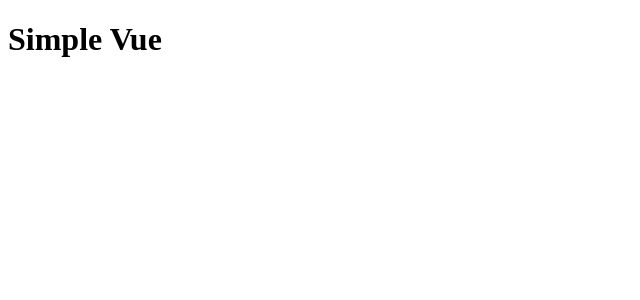
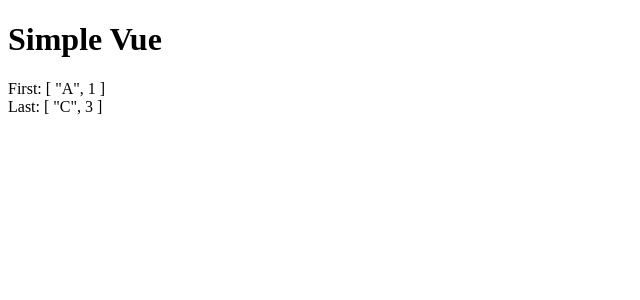
Before and after one commit to k-daiguji/simple_vue, a Vue app: page / in a window 1280 px wide. Shown: the top 300 px of the page, without its empty margins (0-640 px from the left). Built offline with nearby package versions, Linux system fonts and the light colour scheme.

Commit message:
Use extended array (#14)

```diff
--- a/src/app/components/App.vue
+++ b/src/app/components/App.vue
@@ -1,3 +1,20 @@
+<script setup lang="ts">
+const strings = ["A", "B", "C"];
+const numbers = [1, 2, 3];
+const zipped = Array.zip(strings, numbers);
+const result = new Map<string, unknown>([
+  ["First", zipped.first()],
+  ["Last", zipped.last()],
+]);
+</script>
+
 <template>
   <h1>Simple Vue</h1>
+  <div
+    v-for="[key, values] in result"
+    :key="key"
+  >
+    <span>{{ key }}: </span>
+    <span>{{ values }}</span>
+  </div>
 </template>
--- a/src/main.ts
+++ b/src/main.ts
@@ -1,5 +1,6 @@
 import { createApp } from "vue";
 
+import "@/base/extensions";
 import App from "@/app/components/App.vue";
 
 createApp(App).mount("#app");
--- a/tsconfig.json
+++ b/tsconfig.json
@@ -13,5 +13,5 @@
     "strict": true,
     "target": "ESNext"
   },
-  "include": ["src/env.d.ts", "src/**/*", "tests"]
+  "include": ["src"]
 }
--- a/vitest.config.ts
+++ b/vitest.config.ts
@@ -8,6 +8,7 @@
     test: {
       environment: "happy-dom",
       globals: true,
+      setupFiles: ["src/base/extensions"],
     },
   }),
 );
```
Also changed, not shown: src/base/extensions/index.ts (renamed from src/base/extensions/array.ts), 2 other files (tests, documents, lock files or other folders).
